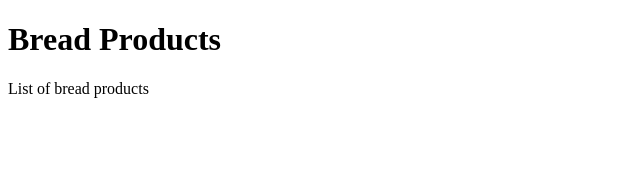
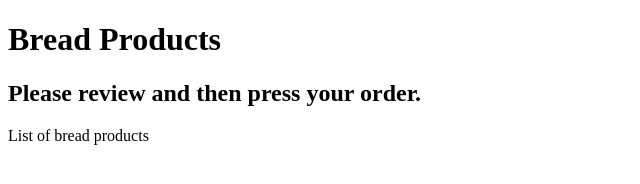
Before and after one commit to noahmatovu/com.bread.demo, a plain HTML site: page WebContent/index.html in a window 1280 px wide. Shown: the whole page, without its empty margins (0-640 px from the left). Drawn offline with Linux system fonts and the light colour scheme.

Commit message:
Updated the index page

```diff
--- a/WebContent/index.html
+++ b/WebContent/index.html
@@ -6,6 +6,7 @@
 </head>
 <body>
 <h1>Bread Products</h1>
+<h2>Please review and then press your order.</h2>
 <p>List of bread products</p>
 </body>
 </html>
```
